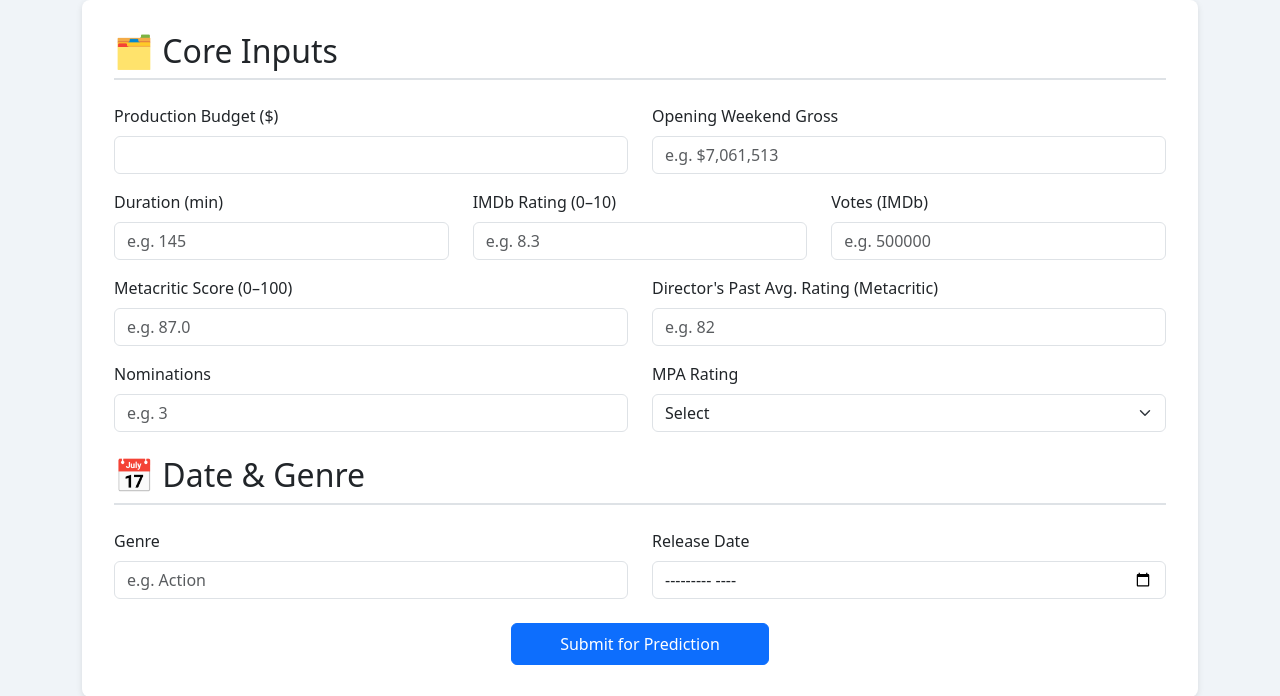
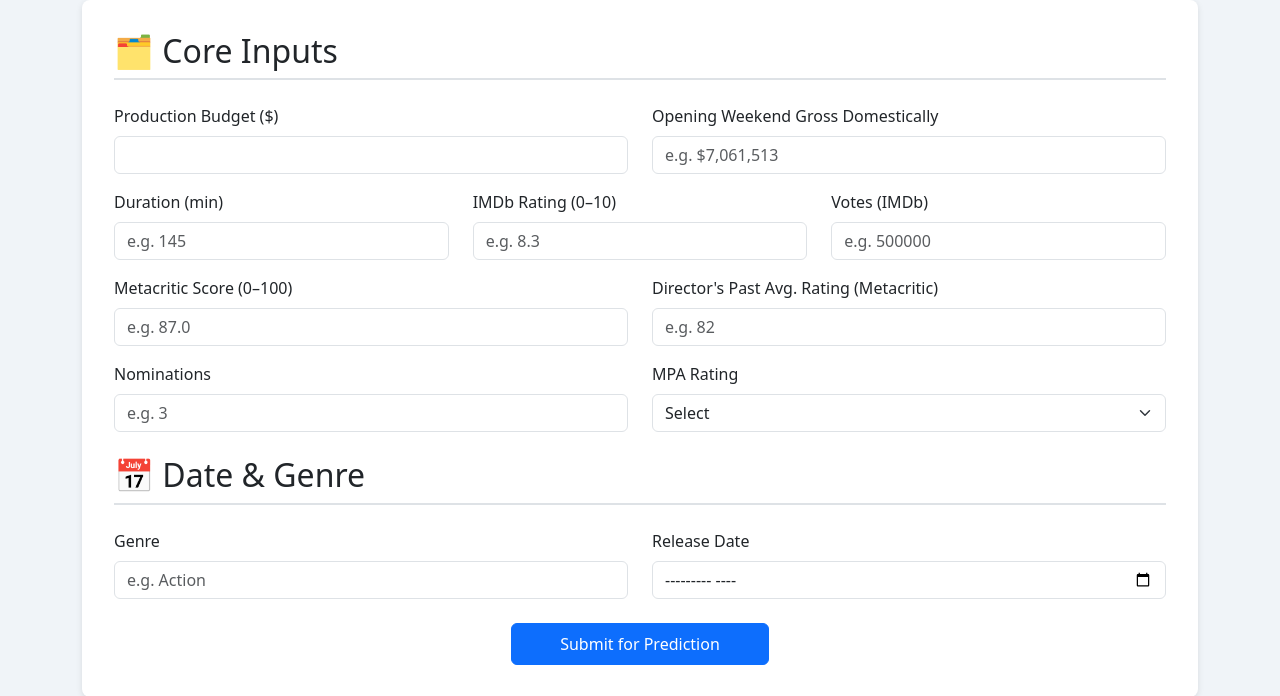
Before and after one commit to JoelWillams2021/MoviePredictionApp, a Flask app: page / in a window 1280 px wide. Shown: the part 144-840 px from the top of the page. Run offline with Flask 3, Linux system fonts and the light colour scheme; parts of the project's set-up code (start-up, migrations or seed data) failed here and were passed over.

Commit message:
Fixed the Label

```diff
--- a/templates/index.html
+++ b/templates/index.html
@@ -48,7 +48,7 @@
           <input type="number" name="budget" class="form-control" required>
         </div>
         <div class="col-md-6">
-          <label class="form-label">Opening Weekend Gross</label>
+          <label class="form-label">Opening Weekend Gross Domestically </label>
           <input type="text" name="opening_weekend_gross" class="form-control" placeholder="e.g. $7,061,513" required>
         </div>
       </div>
```
